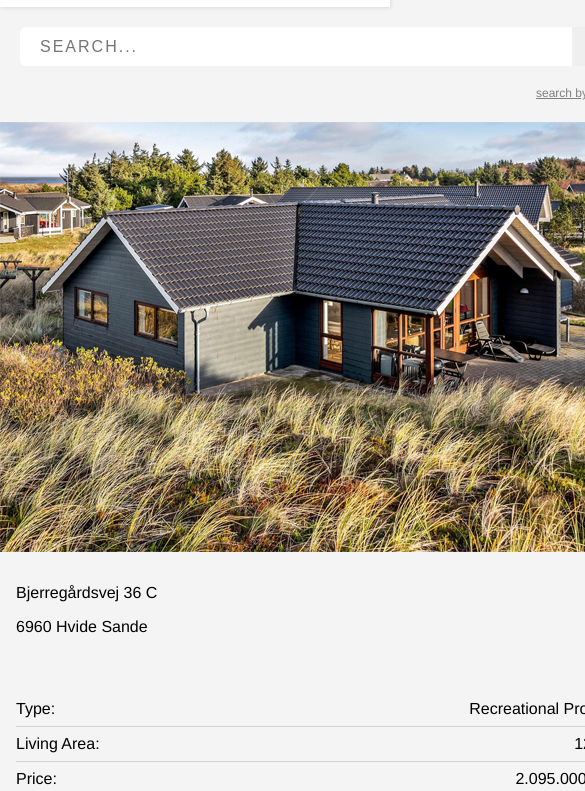
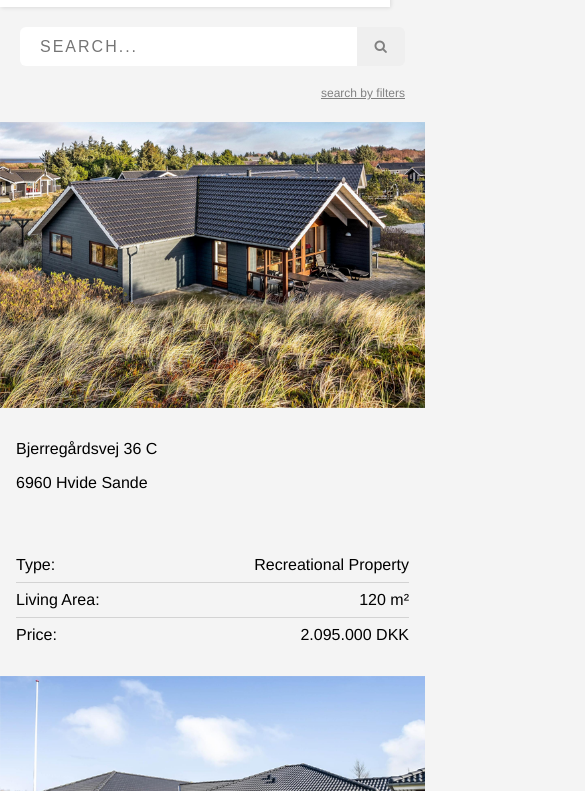
Before and after one commit to frbend/gratisboligsalg, a plain HTML site: page index.html in a window 390 px wide. Shown: the part 53-844 px from the top of the page, 585 px wide, since content can reach past the window. Drawn offline with Linux system fonts and the light colour scheme.

Commit message:
Adjust homepage to fit small screen device

```diff
--- a/index.html
+++ b/index.html
@@ -12,7 +12,7 @@
   <body>
     <!--Navigation menu-->
     <header class="header" id="home">
-      <a href="#home" class="logo">
+      <a href="#search-bar" class="logo">
         <img src="./src/images/logo_w_name.png" alt="logo_w_name"
       /></a>
       <input class="menu-btn" type="checkbox" id="menu-btn" />
@@ -28,7 +28,7 @@
 
     <!--Search Form-->
     <div class="container">
-      <div class="search-bar">
+      <div class="search-bar" id="search-bar">
         <input placeholder="Search..." class="js-search" type="text" />
         <button type="submit"><i class="fa fa-search"></i></button>
       </div>
--- a/src/style.css
+++ b/src/style.css
@@ -177,6 +177,10 @@
   color: gray;
 }
 
+.item-img img {
+  max-width: 425px;
+}
+
 .item-info {
   padding: 1rem;
 }
```
